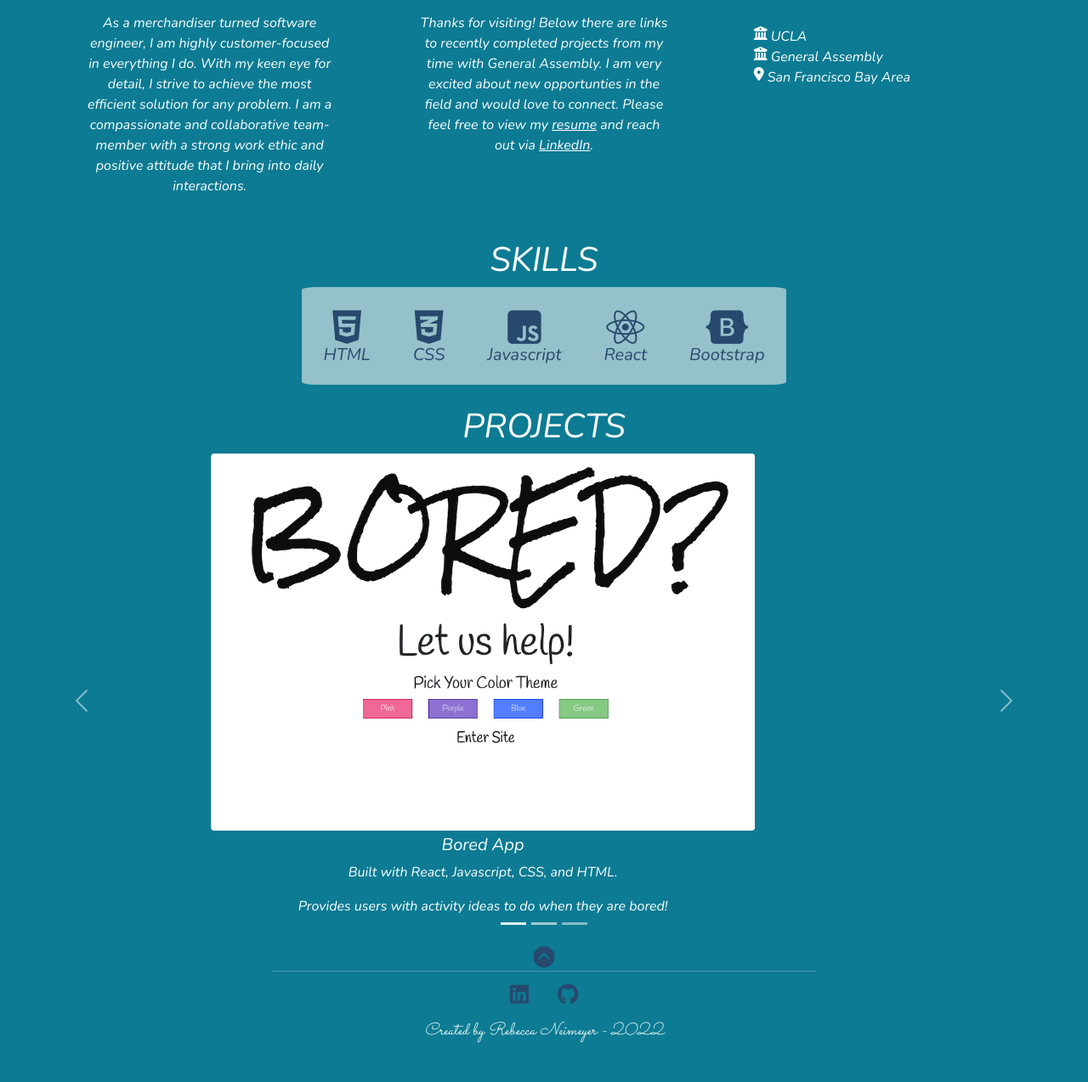
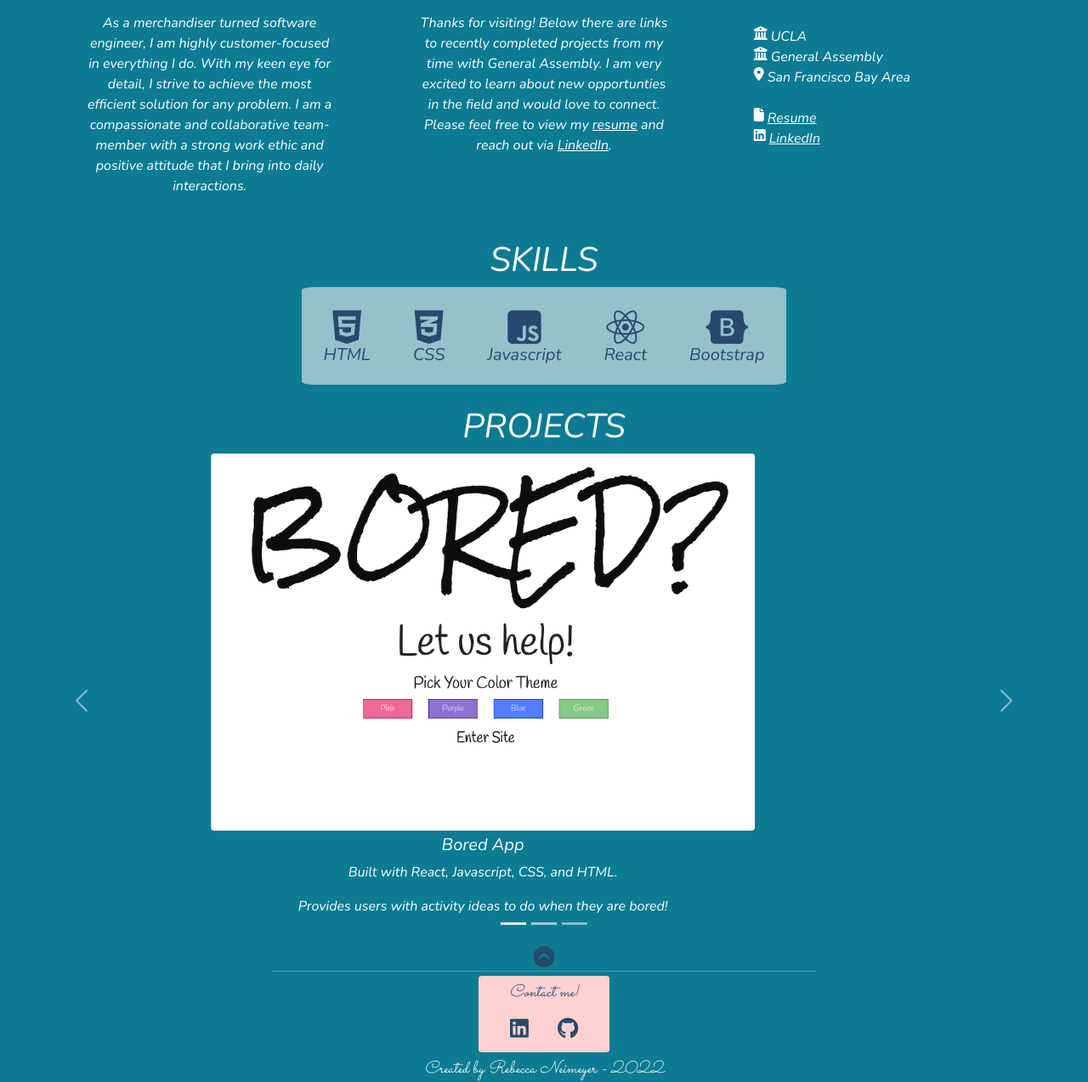
Before and after one commit to rneimeyer/project-1-portfolio, a plain HTML site: page index.html in a window 1280 px wide. Shown: the part 391-1665 px from the top of the page at 85% size. Before the commit the page ends 1636 px from the top, so only its background shows below. Drawn offline with nearby package versions, Linux system fonts and the light colour scheme.

Commit message:
updated class names, added additional resume and linkedin links, and updated footer

```diff
--- a/index.html
+++ b/index.html
@@ -5,7 +5,7 @@
     <meta charset="UTF-8" />
     <meta http-equiv="X-UA-Compatible" content="IE=edge" />
     <meta name="viewport" content="width=device-width, initial-scale=1.0" />
-    <link rel="icon" type="image/x-icon" href="/favicon.ico" />
+    <link rel="icon" type="image/x-icon" href="/assets/favicon.png" />
     <link rel="preconnect" href="https://fonts.googleapis.com" />
     <link rel="preconnect" href="https://fonts.gstatic.com" crossorigin />
     <link
@@ -74,7 +74,7 @@
         </p>
         <p class="secondP">
           Thanks for visiting! Below there are links to recently completed
-          projects from my time with General Assembly. I am very excited about
+          projects from my time with General Assembly. I am very excited to learn about
           new opportunties in the field and would love to connect. Please feel
           free to view my
           <a
@@ -90,17 +90,37 @@
           >.
         </p>
         <div class="iconBox">
-          <div class="ucla">
+          <div class="about-me-icons">
             <i class="fas fa-university"></i>
             <div>UCLA</div>
           </div>
-          <div class="ga">
+          <div class="about-me-icons">
             <i class="fas fa-university"></i>
             <div>General Assembly</div>
           </div>
-          <div class="sf">
+          <div class="about-me-icons">
             <i class="fas fa-map-marker-alt"></i>
             <div>San Francisco Bay Area</div>
+          </div>
+          <br>
+          <div class="about-me-icons">
+            <i class="fas fa-file"></i>
+            <div>
+              <a
+                href="https://drive.google.com/file/d/1VdUnPGo-nP5p2x4z_Y7TOJ8V6PMvFory/view?usp=sharing"
+                target="_blank"
+                >Resume</a
+              >
+            </div>
+          </div>
+          <div class="about-me-icons">
+            <i class="fab fa-linkedin"></i>
+            <div>
+              <a
+                href="https://www.linkedin.com/in/rebecca-neimeyer/"
+                target="_blank"
+              >LinkedIn</a>
+            </div>
           </div>
         </div>
       </div>
@@ -244,6 +264,7 @@
       <i class="fas fa-chevron-circle-up"></i>
       <hr />
       <nav class="socialIcons">
+        <p>Contact me!</p>
         <a href="https://www.linkedin.com/in/rebecca-neimeyer/" target="_blank"
           ><i class="fab fa-linkedin"></i
         ></a>
--- a/style.css
+++ b/style.css
@@ -107,12 +107,16 @@ header .initial {
   text-align: left;
   margin-top: 16px;
 }
-.ucla,
-.ga,
-.sf {
+.about-me-icons {
   display: inline-flex;
   justify-content: flex-start;
   gap: 4px;
+}
+.about-me-icons a {
+  color: #fbfffe;
+}
+.about-me-icons .fab {
+  color: #fbfffe;
 }
 #skills {
   margin-top: 25px;
@@ -131,8 +135,10 @@ header .initial {
 .skillIcons {
   margin: 13px;
 }
+.skillIcons .fab {
+  font-size: 35px;
+}
 .fab {
-  font-size: 35px;
   color: #27496d;
 }
 .fab p {
@@ -165,17 +171,29 @@ hr {
 .fa-chevron-circle-up:hover {
   color: #fcd1d1;
 }
+.socialIcons {
+  background-color: #fcd1d1;
+  margin: 5px auto;
+  width: 25%;
+  border-radius: 3%;
+}
+.socialIcons p {
+  color: #27496d;
+  padding-top: 5px;
+}
 .socialIcons .fab {
   margin: 15px;
   font-size: 25px;
 }
 .socialIcons a i:hover {
-  color: #fcd1d1;
+  color: #fbfffe;
 }
 footer p {
   font-family: "Sacramento", cursive;
   font-size: 20px;
+  margin-bottom: 0;
 }
+
 
 @media only screen and (min-width: 768px) {
   form {
@@ -224,7 +242,7 @@ footer p {
   .hamburger {
     display: none;
   }
-  .fab {
+  .skillIcons .fab {
     font-size: 45px;
   }
   .fab p {
@@ -232,6 +250,9 @@ footer p {
   }
   .skillIcons {
     margin: 25px;
+  }
+  .socialIcons {
+    width: 15%;
   }
 }
 
@@ -271,4 +292,7 @@ footer p {
   .picBox {
     width: 350px;
   }
+  .socialIcons {
+    width: 12%;
+  }
 }
```
Also changed, not shown: 1 other file.
